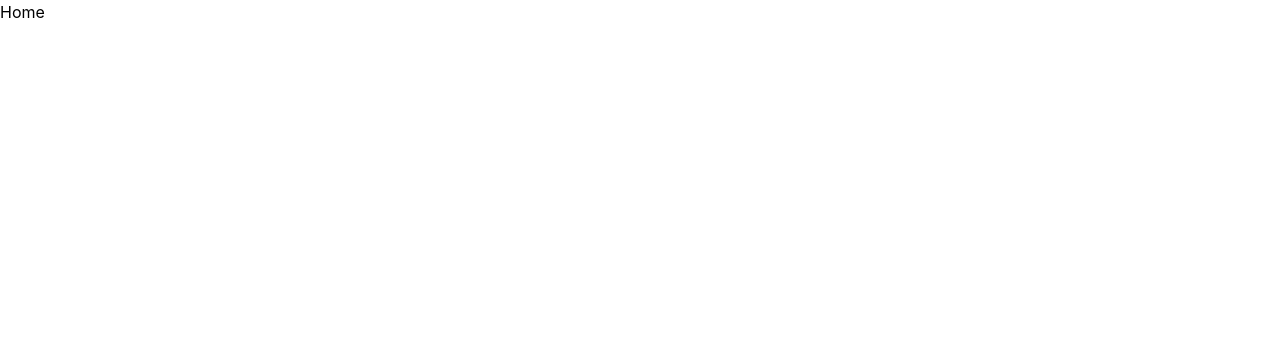
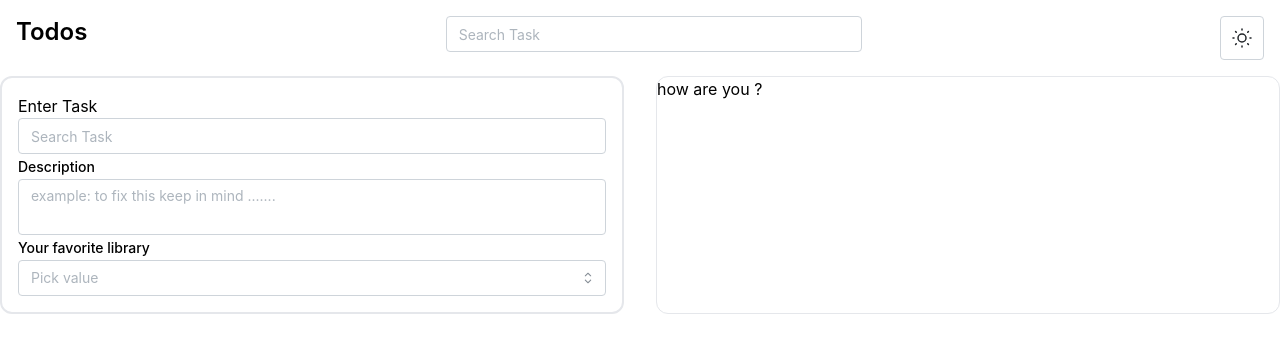
Before and after one commit to atulforworkk/todos, a React (Vite) app: page / in a window 1280 px wide. Shown: the top 352 px of the page. Built offline with nearby package versions, Linux system fonts and the light colour scheme.

Commit message:
new changes

```diff
--- a/package.json
+++ b/package.json
@@ -1,5 +1,5 @@
 {
-  "name": "bqm_admin_panel",
+  "name": "todos",
   "private": true,
   "version": "0.0.0",
   "type": "module",
@@ -14,6 +14,7 @@
     "@mantine/form": "^7.12.2",
     "@mantine/hooks": "^7.12.2",
     "@mantine/notifications": "^7.12.2",
+    "@tabler/icons-react": "^3.24.0",
     "axios": "^1.7.7",
     "formik": "^2.4.6",
     "mantine-form-yup-resolver": "^2.0.0",
--- /dev/null
+++ b/src/components/Mode/LightDarkButton.tsx
@@ -0,0 +1,30 @@
+import { ActionIcon, useMantineColorScheme, useComputedColorScheme } from '@mantine/core';
+import React from 'react';
+import { IconSun, IconMoon } from '@tabler/icons-react';
+
+type Props = {};
+
+const LightDarkButton = (props: Props) => {
+    const { setColorScheme } = useMantineColorScheme();
+    const computedColorScheme = useComputedColorScheme('dark', { getInitialValueInEffect: true });
+    console.log("🚀 ~ LightDarkButton ~ computedColorScheme:", computedColorScheme)
+
+    const lightIconClass = computedColorScheme === 'light' ? 'visible' : 'hidden';
+    const darkIconClass = computedColorScheme === 'dark' ? 'visible' : 'hidden';
+
+    return (
+        <div>
+            <ActionIcon
+                onClick={() => setColorScheme(computedColorScheme === 'light' ? 'dark' : 'light')}
+                variant="default"
+                size="xl"
+                aria-label="Toggle color scheme"
+            >
+                <IconSun className={lightIconClass} stroke={1.5} />
+                <IconMoon className={darkIconClass} stroke={1.5} />
+            </ActionIcon>
+        </div>
+    );
+};
+
+export default LightDarkButton;
--- a/src/views/page/home/Home.tsx
+++ b/src/views/page/home/Home.tsx
@@ -1,11 +1,45 @@
-import React from 'react'
+import LightDarkButton from "@/components/Mode/LightDarkButton";
+import { Input, Select, Textarea } from "@mantine/core";
+import React from "react";
 
-type Props = {}
+type Props = {};
 
 const Home = (props: Props) => {
   return (
-    <div>Home</div>
-  )
-}
+    <div>
+      {/* Header */}
+      <HomePageHeader />
+      {/* homePageBody  */}
+      <div className="grid grid-cols-1 md:grid-cols-12 gap-8">
+        <div className="col-span-6 border-2 rounded-xl p-4 ">
+          <div>
+            <h1> Enter Task </h1>
+            <Input placeholder="Search Task" ></Input>
+            <Textarea label="Description " placeholder="example: to fix this keep in mind ......." />
 
-export default Home
+            <Select
+              label="Your favorite library"
+              placeholder="Pick value"
+              data={["Today", "Tommorow"]}
+            />
+          </div>
+        </div>
+        <div className="col-span-6 border rounded-xl">
+          <h1>how are you ?</h1>
+        </div>
+      </div>
+    </div>
+  );
+};
+
+export default Home;
+
+export const HomePageHeader = () => {
+  return (
+    <div className="p-4 flex justify-between">
+      <h1 className="text-2xl font-semibold"> Todos </h1>
+      <Input placeholder="Search Task" className="w-4/12"></Input>
+      <LightDarkButton />
+    </div>
+  );
+};
```
Also changed, not shown: 1 other file (tests, documents, lock files or other folders).
